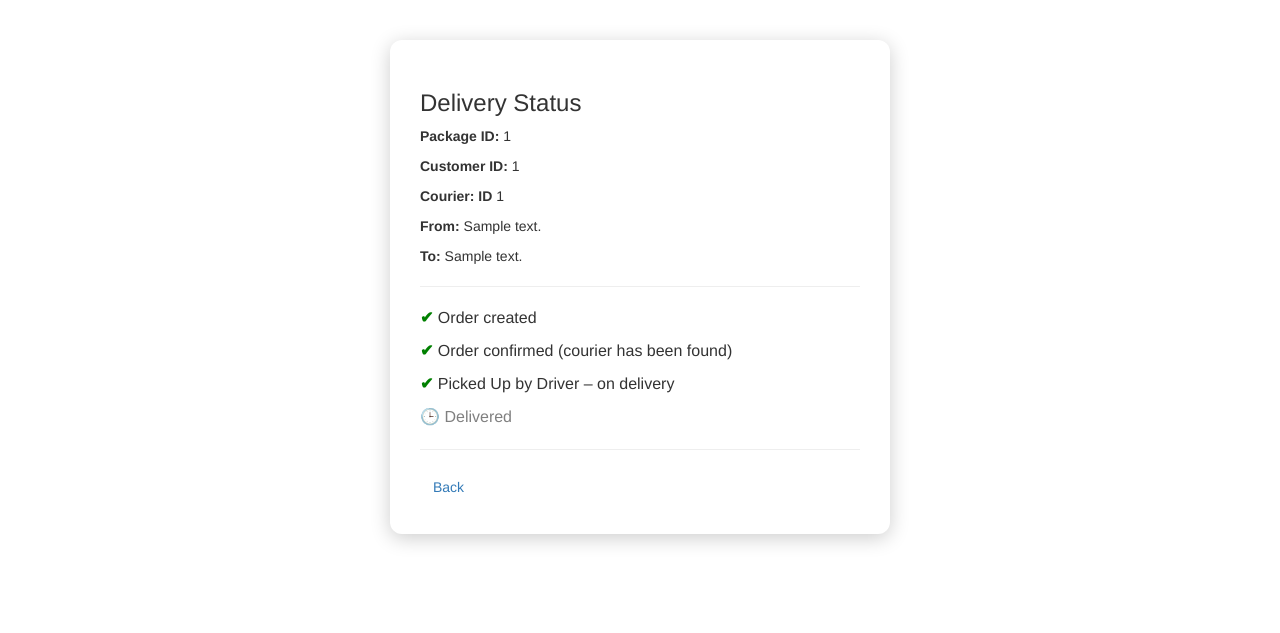
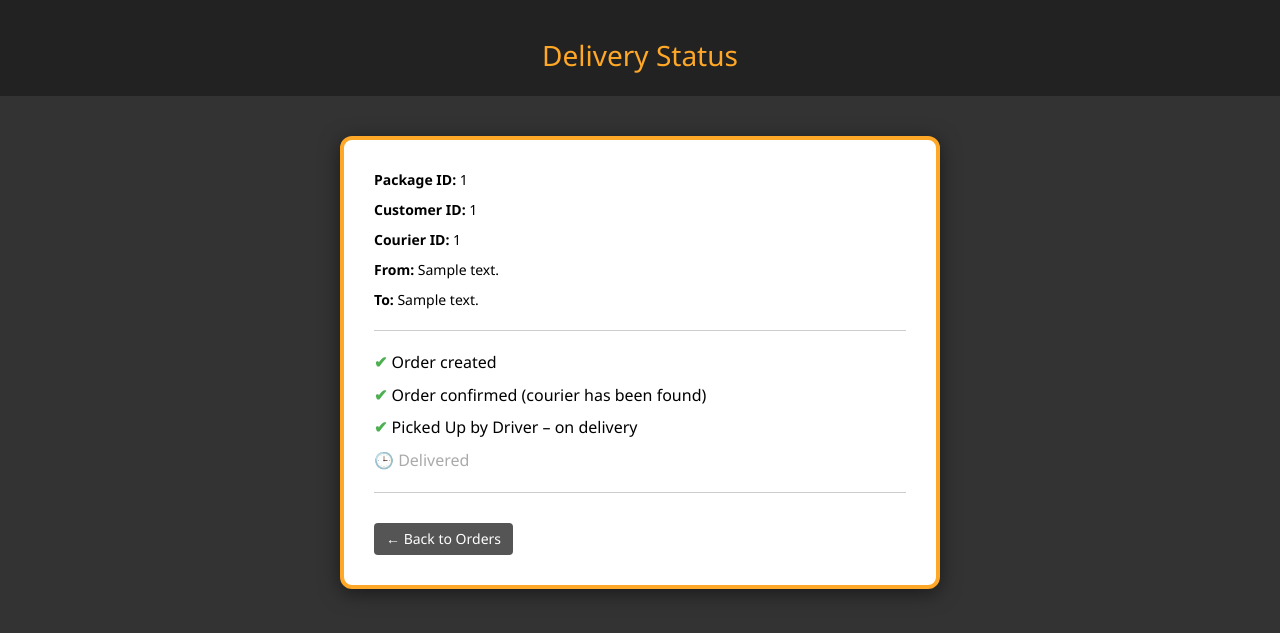
Before and after one commit to AloniChen/Opcode-Project-2025, a Flask app: template templates/order_details.html in a window 1280 px wide. Shown: the top 633 px of the page. Run offline with Flask 3, Linux system fonts and the light colour scheme; the template is opened without the code that fills it: most values are stand-ins (such as "Sample title", 1, 10 or a date in 2020).

Commit message:
add order list and order status view

```diff
--- a/app.py
+++ b/app.py
@@ -1,13 +1,13 @@
 from flask import Flask, render_template, request, redirect, session
 from dispatch_system import DispatchSystem
-from order import Order
+from order import Order, PackageStatus
 
 app = Flask(__name__)
 ds = DispatchSystem("managers.json", "addresses.json")
 
 app.secret_key = 'my_secret_key'
-role = "courier"
-user_id = 2
+role = "courier"  # Example role, can be 'customer' or 'courier'
+user_id = 3
 
 
 @app.route("/")
@@ -44,6 +44,7 @@ def show_all_orders():
 
 @app.route("/order_details", methods=["POST"])
 def order_details():
+
     # קבלת הנתונים מהטופס הנשלח
     order = {
         "package_id": request.form["package_id"],
@@ -53,7 +54,48 @@ def order_details():
         "destination_address_str": request.form["destination_address_str"],
         "status": request.form["status"]
     }
-    return render_template("order_details.html", order=order)
+    return render_template("order_details.html", order=order, role=role)
+
+
+@app.route("/update_order", methods=["POST"])
+def update_order():  # Update order status
+    if role != "manager":
+        return "Unauthorized", 403
+
+    package_id = int(request.form["package_id"])
+    action = request.form["action"]
+
+    if action == "assign":
+        new_courier = request.form["courier_id"]
+        success = ds.update_order_courier(package_id, int(new_courier))
+        message = "Courier updated." if success else "Update failed."
+    elif action == "cancel":
+        success = ds.update_order_status(package_id, PackageStatus.CANCELED)
+        message = "Order canceled." if success else "Cancel failed."
+    else:
+        message = "Unknown action."
+
+    return redirect("/orders")
+
+
+@app.route("/update_status", methods=["POST"])
+def update_status():
+    if role != "courier":
+        return "Unauthorized", 403
+
+    package_id = int(request.form["package_id"])
+    new_status = request.form["status"]
+
+    if new_status not in ["on-delivery", "delivered"]:
+        return "Invalid status", 400
+
+    success = ds.update_order_status(package_id, new_status)
+    return redirect("/orders")
+
+
+@app.route('/new_order')
+def new_order():
+    return render_template("new_order.html")
 
 
 if __name__ == "__main__":
--- a/order.py
+++ b/order.py
@@ -15,6 +15,7 @@ class PackageStatus(Enum):
 class Order:
     _json_filename = "orders.json"
     _package_number = 0
+
     def __init__(self, customer_id, courier_id, origin_id, destination_id, package_id=None, status=PackageStatus.CONFIRMED, auto_save=True):
         if Order._package_number == 0:
             Order._initialize_package_number()
@@ -45,7 +46,8 @@ class Order:
                         orders = json.load(file)
                         if isinstance(orders, list) and orders:
                             # Find the highest package_id and set _package_number to be higher
-                            max_id = max(order.get("package_id", 0) for order in orders)
+                            max_id = max(order.get("package_id", 0)
+                                         for order in orders)
                             cls._package_number = max_id + 1
                         else:
                             cls._package_number = 1
@@ -118,7 +120,7 @@ class Order:
             return False
 
     @classmethod
-    def update_by_package_id(cls, package_id, field_name: str, new_value) -> bool:
+    def update_by_package_id(cls, package_id: int, field_name: str, new_value: int) -> bool:
         """Update an order by package_id without creating an object"""
         try:
             with open(cls._json_filename, 'r', encoding='utf-8') as file:
--- a/templates/order_details.html
+++ b/templates/order_details.html
@@ -5,60 +5,139 @@
   <title>Order {{ order.package_id }}</title>
   <link rel="stylesheet" href="{{ url_for('static', filename='../css/bootstrap.min.css') }}">
   <style>
+    body {
+      background-color: #333;
+      color: #fff;
+      font-family: 'Segoe UI', sans-serif;
+      margin: 0;
+      padding: 0;
+    }
+
+    .header {
+      background-color: #222;
+      padding: 20px 0;
+      text-align: center;
+    }
+
+    .header h3 {
+      color: #FFA726;
+      font-size: 28px;
+      margin-bottom: 5px;
+    }
+
     .card {
-      max-width: 500px;
+      background-color: #fff;
+      color: #000;
+      max-width: 600px;
       margin: 40px auto;
       padding: 30px;
       border-radius: 12px;
-      box-shadow: 0 4px 20px rgba(0,0,0,0.2);
+      border: 4px solid #FFA726;
+      box-shadow: 0 4px 20px rgba(0,0,0,0.5);
     }
+
+    .form-control, .form-select {
+      background-color: #f9f9f9;
+      color: #000;
+      border: 1px solid #ccc;
+    }
+
+    .form-control:focus, .form-select:focus {
+      border-color: #FFA726;
+      box-shadow: 0 0 0 0.2rem rgba(255, 167, 38, 0.25);
+    }
+
+    .btn {
+      margin-top: 10px;
+    }
+
     .stage {
       margin-bottom: 10px;
       font-size: 16px;
     }
+
     .stage.completed::before {
       content: "✔ ";
-      color: green;
+      color: #4CAF50;
       font-weight: bold;
     }
+
     .stage.pending::before {
       content: "🕒 ";
-      color: gray;
+      color: #aaa;
       font-weight: bold;
     }
+
     .stage.pending {
-      color: gray;
+      color: #aaa;
+    }
+
+    .btn-secondary {
+      background-color: #555;
+      color: white;
+      border: none;
+    }
+
+    .btn-secondary:hover {
+      background-color: #666;
+    }
+
+    hr {
+      border-top: 1px solid #ccc;
+    }
+
+    label {
+      margin-top: 10px;
+    }
+
+    input, select {
+      margin-bottom: 10px;
     }
   </style>
 </head>
 <body>
+  <div class="header">
+    <h3>Delivery Status</h3>
+  </div>
+
   <div class="card">
-    <h3>Delivery Status</h3>
     <p><strong>Package ID:</strong> {{ order.package_id }}</p>
     <p><strong>Customer ID:</strong> {{ order.customer_id }}</p>
-    <p><strong>Courier: ID</strong> {{ order.courier_id }}</p>
+    <p><strong>Courier ID:</strong> {{ order.courier_id }}</p>
     <p><strong>From:</strong> {{ order.origin_address_str }}</p>
     <p><strong>To:</strong> {{ order.destination_address_str }}</p>
 
+    {% if role == 'manager' %}
+    <form method="POST" action="/update_order">
+      <input type="hidden" name="package_id" value="{{ order.package_id }}">
+      <label for="courier_id">Assign Courier ID:</label>
+      <input type="text" class="form-control" name="courier_id" value="{{ order.courier_id }}">
+      <button type="submit" name="action" value="assign" class="btn btn-warning w-100">Assign Courier</button>
+      <button type="submit" name="action" value="cancel" class="btn btn-danger w-100">Cancel Order</button>
+    </form>
+    {% endif %}
+
+    {% if role == 'courier' %}
+    <form method="POST" action="/update_status">
+      <input type="hidden" name="package_id" value="{{ order.package_id }}">
+      <label for="status">Update Status:</label>
+      <select name="status" class="form-control">
+        <option value="on-delivery" {% if order.status == "on-delivery" %}selected{% endif %}>On Delivery</option>
+        <option value="delivered" {% if order.status == "delivered" %}selected{% endif %}>Delivered</option>
+      </select>
+      <button type="submit" class="btn btn-success w-100">Update Status</button>
+    </form>
+    {% endif %}
+
     <hr>
 
-    {# שלבים לפי סדר #}
     <div class="stage completed">Order created</div>
-
-    <div class="stage {% if order.status in ['confirmed', 'on-delivery', 'delivered'] %}completed{% else %}pending{% endif %}">
-      Order confirmed (courier has been found)
-    </div>
-
-    <div class="stage {% if order.status in ['on-delivery', 'delivered'] %}completed{% else %}pending{% endif %}">
-      Picked Up by Driver – on delivery
-    </div>
-
-    <div class="stage {% if order.status == 'delivered' %}completed{% else %}pending{% endif %}">
-      Delivered
-    </div>
+    <div class="stage {% if order.status in ['confirmed', 'on-delivery', 'delivered'] %}completed{% else %}pending{% endif %}">Order confirmed (courier has been found)</div>
+    <div class="stage {% if order.status in ['on-delivery', 'delivered'] %}completed{% else %}pending{% endif %}">Picked Up by Driver – on delivery</div>
+    <div class="stage {% if order.status == 'delivered' %}completed{% else %}pending{% endif %}">Delivered</div>
 
     <hr>
-    <a href="/orders" class="btn btn-secondary">Back</a>
+    <a href="/orders" class="btn btn-secondary w-100">← Back to Orders</a>
   </div>
 </body>
 </html>
```
Also changed, not shown: data/managers.json (deleted, +0 -9 lines), dispatch_system.py (+12 -7 lines), orders.json (deleted, +0 -34 lines), templates/new_order.html (+79 -0 lines).
